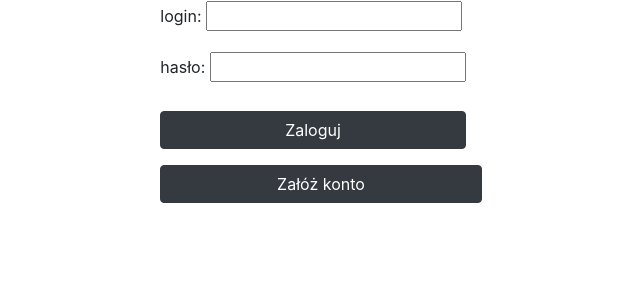
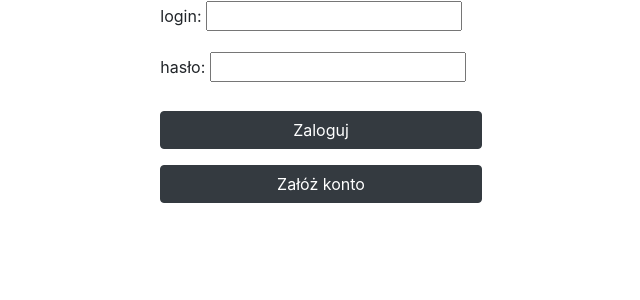
Before and after one commit to GuterHub/BuildStrength, a Django app: page /login/ in a window 1280 px wide. Shown: the part 212-512 px from the top of the page, without its empty margins (335-975 px from the left). Run offline with Django 3.2, Linux system fonts and the light colour scheme; some libraries are stand-ins or nearby versions.

Commit message:
backup: kilka drobnych poprawek 3

```diff
--- a/BuildStrength/bs/templates/form.html
+++ b/BuildStrength/bs/templates/form.html
@@ -6,7 +6,7 @@
 
 
 <form method="POST">
-    <div class="form-group ml-3">
+    <div class="form-group ml-3" style="width:100%">
         {{ form.as_p }}
         {% csrf_token %}
         <button type="submit" class="btn btn-dark mt-2" style="width:100%">Zaloguj</button>
```
